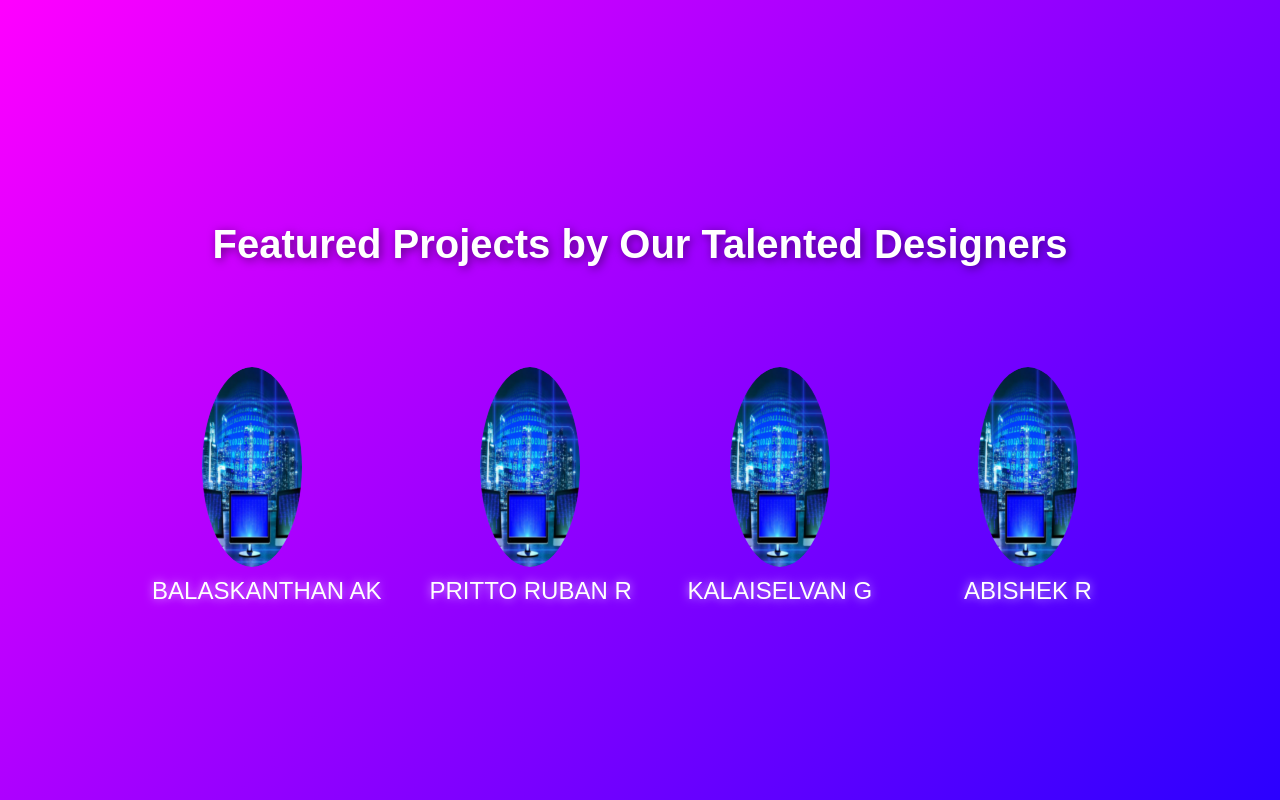
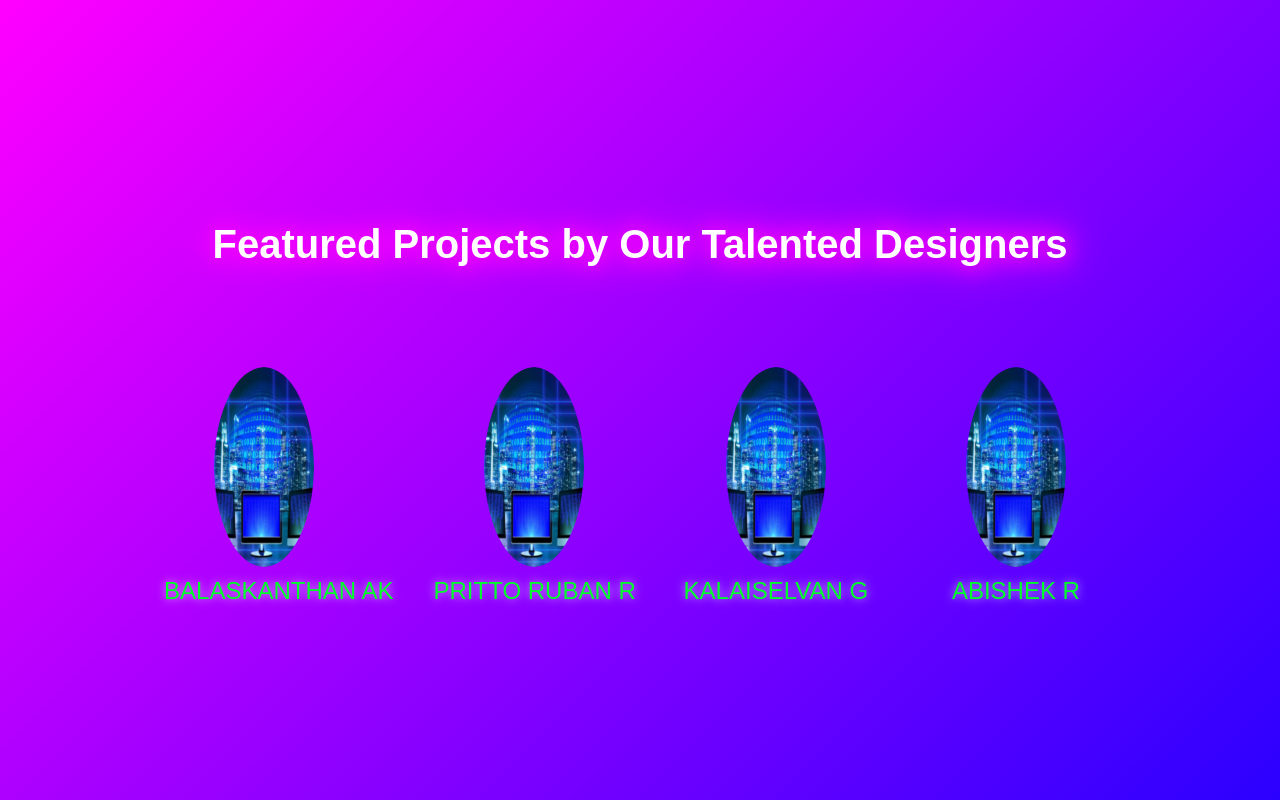
Before and after one commit to Kalaiselvan006/pd, a plain HTML site: page index.html in a window 1280 px wide. Drawn offline with Linux system fonts and the light colour scheme.

Commit message:
Update index.html

```diff
--- a/index.html
+++ b/index.html
@@ -12,22 +12,44 @@
       justify-content: center;
       align-items: center;
       flex-direction: column;
-      height: 100vh;
+      min-height: 100vh;
       margin: 0;
-      overflow: hidden;
+      padding: 20px;
+      box-sizing: border-box;
     }
 
     h1 {
       color: #ffffff;
       font-size: 2.5rem;
-      text-shadow: 2px 2px 10px rgba(0, 0, 0, 0.5);
+      text-shadow:
+        0 0 5px rgba(255, 255, 255, 0.8),
+        0 0 10px rgba(255, 0, 255, 1),
+        0 0 20px rgba(255, 0, 255, 1),
+        0 0 30px rgba(255, 0, 255, 1);
       margin-bottom: 100px;
+      animation: glow 1.5s infinite alternate;
+    }
+
+    @keyframes glow {
+      from {
+        text-shadow: 0 0 5px rgba(255, 0, 255, 0.8),
+                     0 0 10px rgba(255, 0, 255, 1),
+                     0 0 20px rgba(255, 0, 255, 1),
+                     0 0 30px rgba(255, 0, 255, 1);
+      }
+      to {
+        text-shadow: 0 0 20px rgba(255, 0, 255, 1),
+                     0 0 30px rgba(255, 0, 255, 1),
+                     0 0 40px rgba(255, 0, 255, 1),
+                     0 0 50px rgba(255, 0, 255, 1);
+      }
     }
 
     .gallery {
       display: flex;
       justify-content: space-around;
       width: 80%;
+      flex-wrap: wrap;
     }
 
     .photo-container {
@@ -61,8 +83,9 @@
 
     .name {
       font-size: 1.5rem;
-      color: white;
+      color: rgb(0, 255, 42);
       text-shadow: 0px 0px 10px rgba(255, 255, 255, 0.7);
+      margin-top: 10px;
     }
 
     @keyframes rotateY {
@@ -73,7 +96,6 @@
         transform: rotateY(360deg);
       }
     }
-
 
     @media screen and (max-width: 768px) {
       .gallery {
@@ -89,7 +111,6 @@
 </head>
 <body>
 
-
   <h1>Featured Projects by Our Talented Designers</h1>
 
   <div class="gallery">
@@ -97,31 +118,29 @@
       <div class="photo-card">
         <img src="net.jpg" alt="Photo 1">
       </div>
-      <div class="name">BALASKANTHAN AK</div>
+      <div class="name" data-name="BALASKANTHAN AK"></div>
     </div>
     <div class="photo-container">
       <div class="photo-card">
         <img src="net.jpg" alt="Photo 2">
       </div>
-      <div class="name">PRITTO RUBAN R</div>
+      <div class="name" data-name="PRITTO RUBAN R"></div>
     </div>
     <div class="photo-container">
       <div class="photo-card">
         <img src="net.jpg" alt="Photo 3">
       </div>
-      <div class="name">KALAISELVAN G</div>
-
+      <div class="name" data-name="KALAISELVAN G"></div>
     </div>
     <div class="photo-container">
       <div class="photo-card">
         <img src="net.jpg" alt="Photo 4">
       </div>
-      <div class="name">ABISHEK R</div>
+      <div class="name" data-name="ABISHEK R"></div>
     </div>
   </div>
 
   <script>
-
     document.querySelectorAll('.photo-card').forEach(card => {
       card.addEventListener('mouseover', () => {
         card.style.animationPlayState = 'paused';
@@ -131,6 +150,26 @@
         card.style.animationPlayState = 'running';
       });
     });
+
+    function typeName(element) {
+      const name = element.getAttribute('data-name');
+      let index = 0;
+
+      function typeLetter() {
+        if (index < name.length) {
+          element.textContent += name.charAt(index);
+          index++;
+          setTimeout(typeLetter, 0);
+        }
+      }
+
+      typeLetter();
+    }
+
+
+    document.querySelectorAll('.name').forEach((nameElement, index) => {
+      setTimeout(() => typeName(nameElement), index * 1000);
+    });
   </script>
 
 </body>
```
